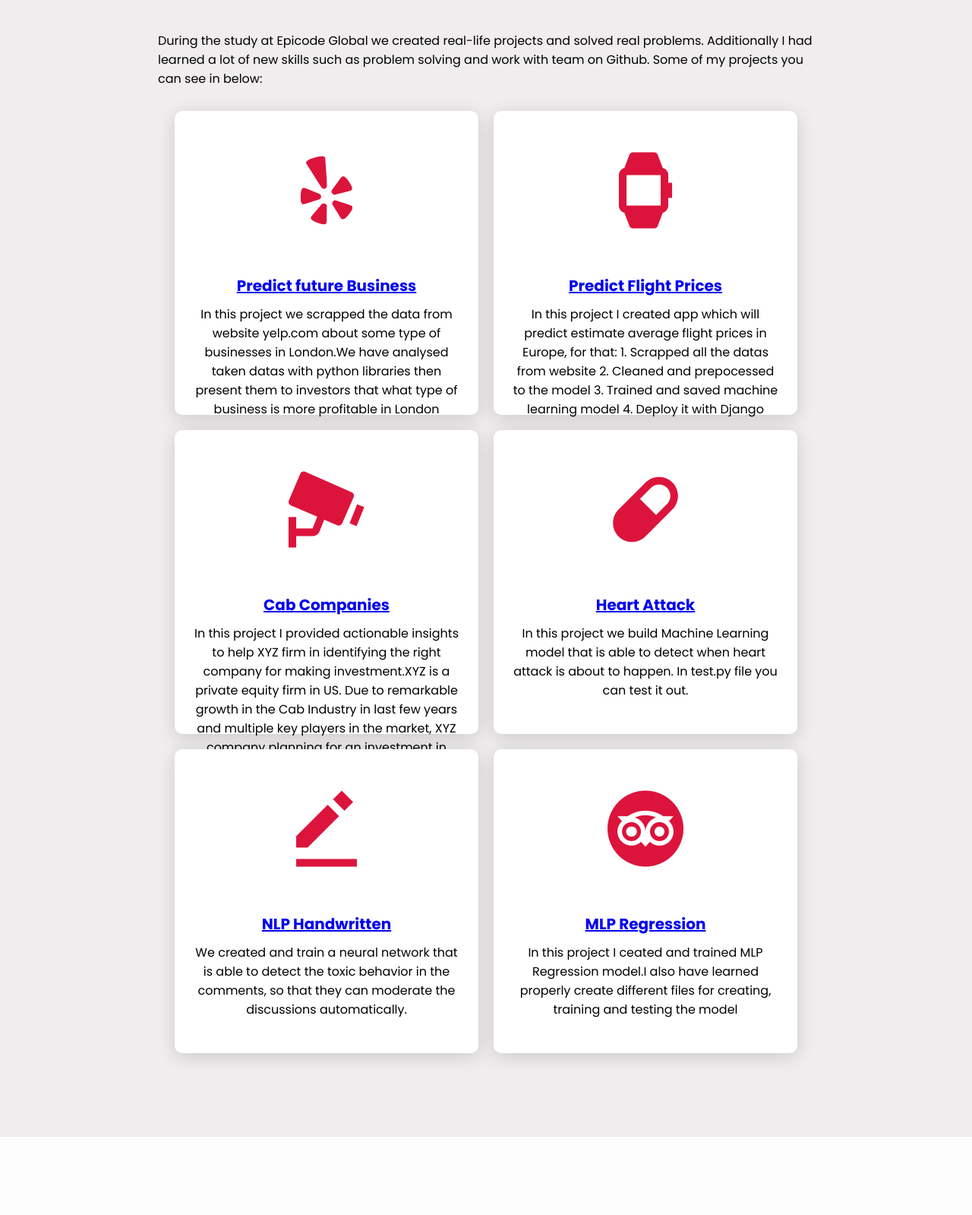
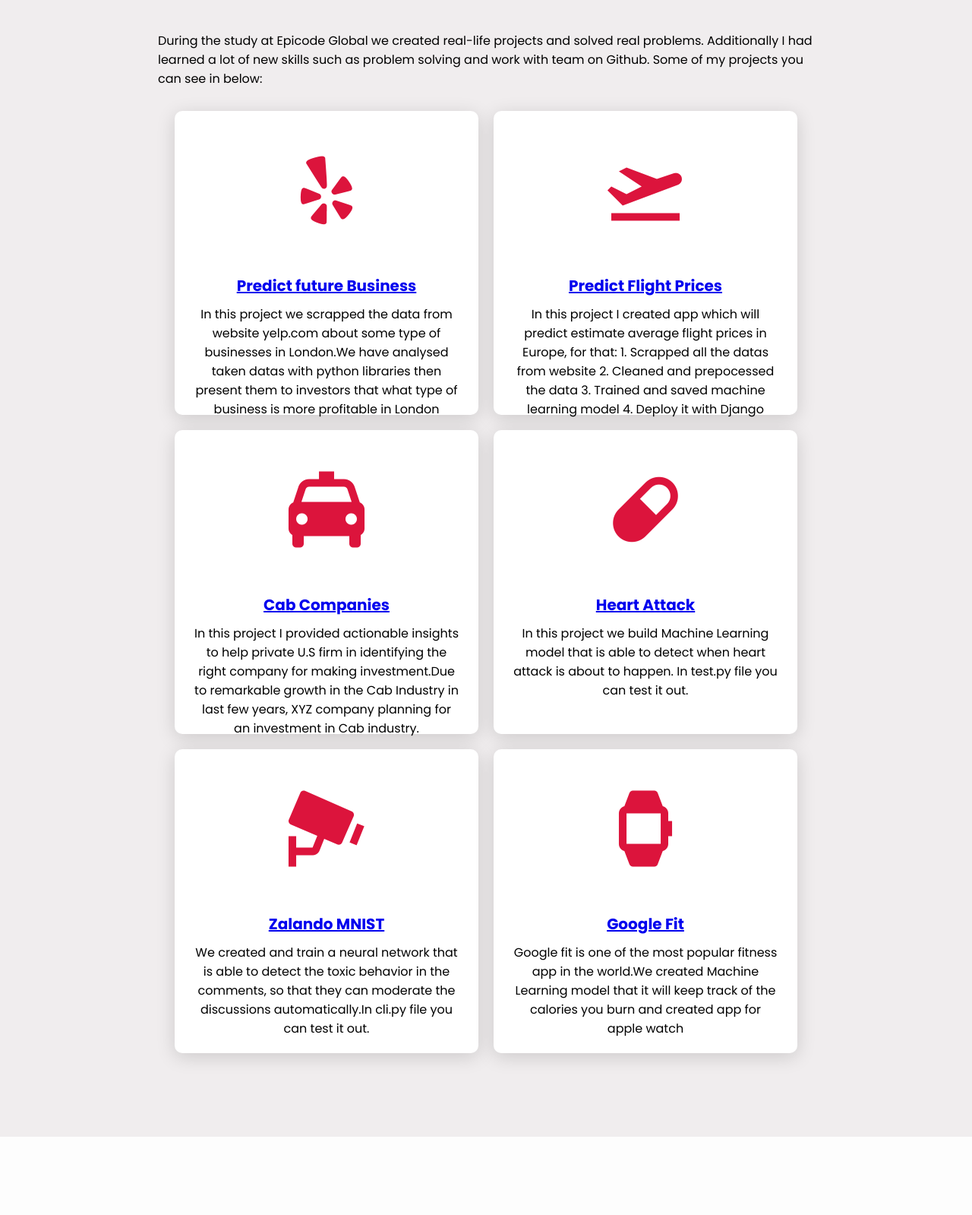
Before and after one commit to Islompulatov/portfolio, a Django app: page / in a window 1280 px wide. Shown: the part 2946-4545 px from the top of the page at 76% size. Run offline with Django 4.2, Linux system fonts and the light colour scheme; some libraries are stand-ins or nearby versions; some web fonts are replaced.

Commit message:
projects section updated

```diff
--- a/main/templates/index.html
+++ b/main/templates/index.html
@@ -199,13 +199,13 @@
             </div>
             <div class="card reveal">
                 <div class="projects-icon">
-                    <i class='bx bxs-watch-alt'></i>
+                    <i class='bx bxs-plane-take-off' ></i>
                 </div>
                 <div class="info">
                     <h3><a href="https://web-production-9fdc.up.railway.app/" target="_blank">Predict Flight Prices</a></h3>
                     <p>In this project I created app which will predict estimate average flight prices in Europe, for that:
                         1. Scrapped all the datas from website <kayak class="com"></kayak>
-                        2. Cleaned and prepocessed to the model
+                        2. Cleaned and prepocessed the data
                         3. Trained and saved machine learning model
                         4. Deploy it with Django
                     </p>
@@ -213,13 +213,12 @@
             </div>
             <div class="card reveal">
                 <div class="projects-icon">
-                    <i class='bx bxs-cctv'></i>
+                    <i class='bx bxs-taxi'></i>
                 </div>
                 <div class="info">
                     <h3><a href="https://github.com/Islompulatov/Internship/tree/main/week3/presentation" target="_blank">Cab Companies</a></h3>
-                    <p>In this project I provided actionable insights to help XYZ firm in identifying the right company for making
-                        investment.XYZ is a private equity firm in US. Due to remarkable growth in the Cab Industry in last few years and
-                        multiple key players in the market, XYZ company planning for an investment in Cab industry.I made presentation file and put the link here
+                    <p>In this project I provided actionable insights to help private U.S firm in identifying the right company for making
+                        investment.Due to remarkable growth in the Cab Industry in last few years, XYZ company planning for an investment in Cab industry.
                         </p>
                 </div>
             </div>
@@ -235,22 +234,20 @@
             </div>
             <div class="card reveal">
                 <div class="projects-icon">
-                    <i class='bx bxs-edit-alt' ></i>
+                    <i class='bx bxs-cctv' ></i>
                 </div>
                 <div class="info">
-                    <h3><a href="https://github.com/felixschh/build_week_nlp_fs" target="_blank">NLP Handwritten</a></h3>
-                    <p>We created and train a neural network that is able to detect the toxic behavior in the comments, so that they can moderate the discussions automatically.
-
-                    </p>
+                    <h3><a href="https://github.com/Islompulatov/zalando_challange" target="_blank">Zalando MNIST</a></h3>
+                    <p>We created and train a neural network that is able to detect the toxic behavior in the comments, so that they can moderate the discussions automatically.In cli.py file you can test it out.</p>
                 </div>
             </div>
             <div class="card reveal">
                 <div class="projects-icon">
-                    <i class='bx bxl-trip-advisor'></i>
+                    <i class='bx bxs-watch-alt'></i>
                 </div>
                 <div class="info">
-                    <h3><a href="https://github.com/Islompulatov/deep_learning_recap/tree/main/03.%20MLP%20Regression" target="_blank">MLP Regression</a></h3>
-                    <p>In this project I ceated and trained MLP Regression model.I also have learned properly create different files for creating, training and testing the model</p>
+                    <h3><a href="https://github.com/Islompulatov/Build_week_2" target="_blank">Google Fit</a></h3>
+                    <p>Google fit is one of the most popular fitness app in the world.We created Machine Learning model that it will keep track of the calories you burn and created app for apple watch</p>
                 </div>
             </div>
         </div>
```
